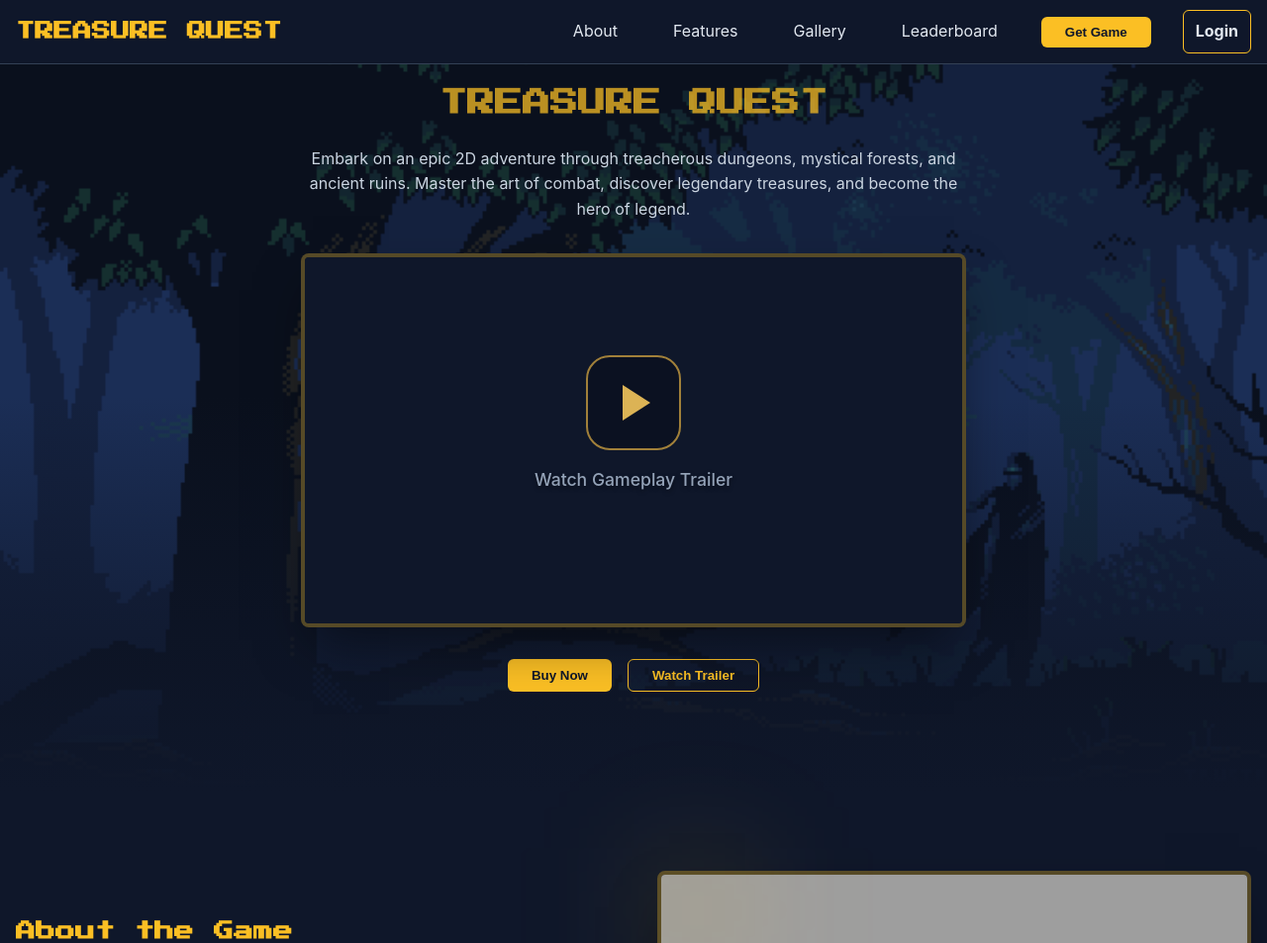
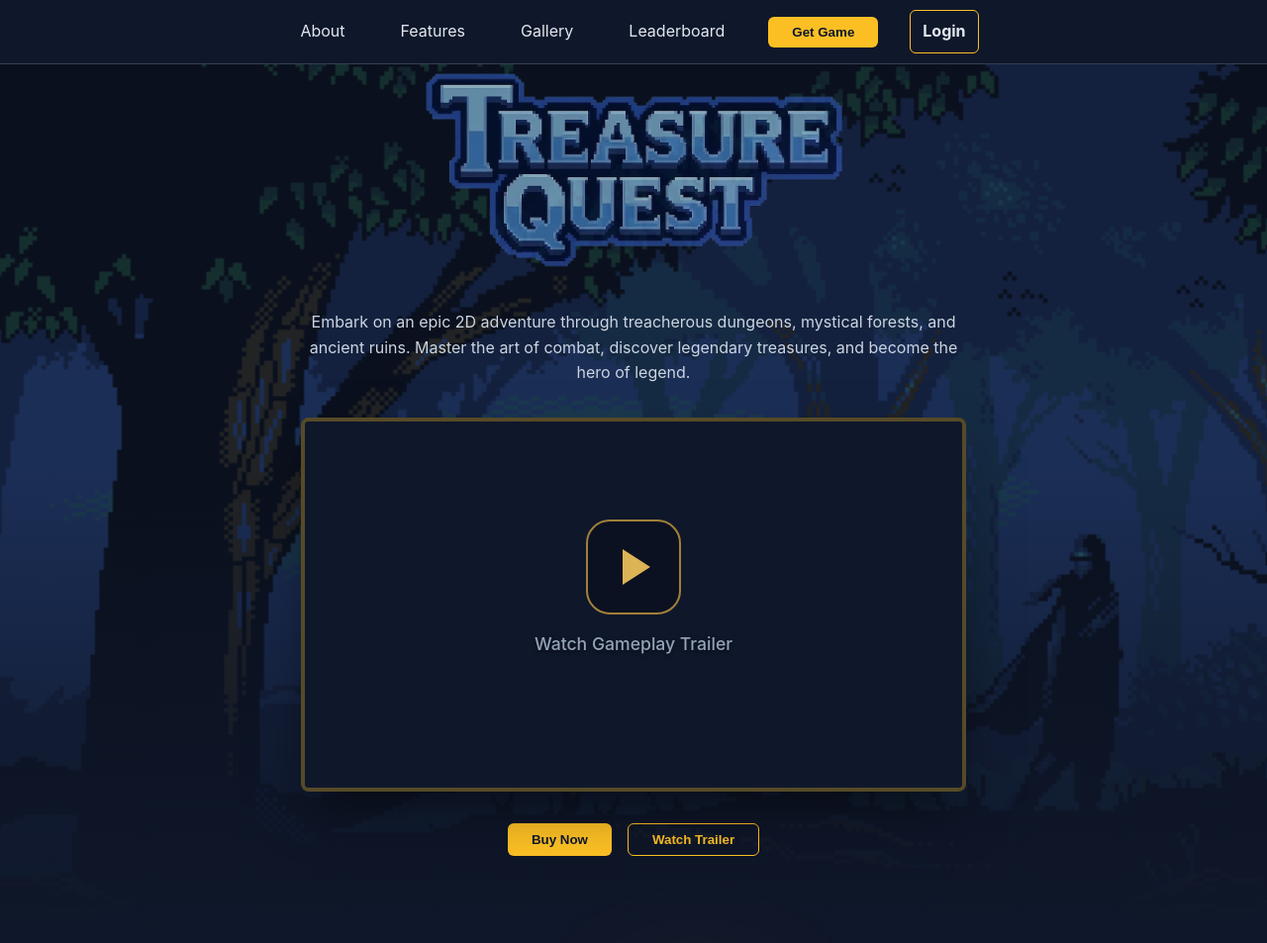
Before and after one commit to gczyb/mesterremek, a PHP site: page /geczygod/ in a window 1280 px wide. Shown: the top 953 px of the page at 99% size. Run offline with PHP 8.4, Linux system fonts and the light colour scheme; grey boxes are pictures that could not be loaded.

Commit message:
design elements added

```diff
--- a/index.php
+++ b/index.php
@@ -52,23 +52,13 @@ $isHomePage = ($currentPage === 'index.php' || $currentPage === '');
             margin: 0 auto;
             padding: 0 1rem;
             display: flex;
-            align-items: center; /* Perfectly centers items vertically */
-            justify-content: space-between; /* Pushes logo left, menus right */
+            align-items: center;
+            justify-content: center; /* Perfectly centers the nav links */
             height: 64px;
+            position: relative; /* Allows absolute positioning for the mobile button */
         }
 
-        .logo {
-            display: flex;
-            align-items: center;
-            height: 100%;
-        }
-
-        .logo h2 {
-            font-size: 1.2rem;
-            margin: 0; /* Removes default margins to ensure perfect vertical centering */
-            white-space: nowrap;
-        }
-
+        /* Nav links styling */
         .nav-links {
             display: none;
             gap: 2rem;
@@ -189,6 +179,8 @@ $isHomePage = ($currentPage === 'index.php' || $currentPage === '');
             border: none;
             color: #e2e8f0;
             cursor: pointer;
+            position: absolute; /* Keeps it strictly on the right side */
+            right: 1rem;
         }
 
         .mobile-menu {
@@ -257,11 +249,16 @@ $isHomePage = ($currentPage === 'index.php' || $currentPage === '');
             z-index: 10;
         }
 
-        .hero h1 {
-            color: #fbbf24;
-            font-size: 28px;
+        /* Image logo styling */
+        .hero-logo {
+            max-width: 450px; /* Desktop size */
+            width: 100%;
+            height: auto;
             margin-bottom: 1.5rem;
             animation: pulse 2s infinite;
+            display: inline-block;
+            mix-blend-mode: screen; /* Blends the black background of the JPG out */
+            transition: max-width 0.3s ease; /* Smooth scaling */
         }
 
         @keyframes pulse {
@@ -546,14 +543,13 @@ $isHomePage = ($currentPage === 'index.php' || $currentPage === '');
 
         /* --- Mobile Responsive Overrides --- */
         @media (max-width: 768px) {
-            /* Hide the hero title above the video on mobile */
-            .hero h1 {
-                display: none;
+            /* Responsively scale the logo down on smaller screens */
+            .hero-logo {
+                max-width: 280px;
+                margin-bottom: 1rem;
             }
-
-            /* Ensure the hero section adjusts padding if the title is missing */
             .hero-content {
-                padding-top: 2rem;
+                padding-top: 1rem;
             }
         }
     </style>
@@ -561,9 +557,6 @@ $isHomePage = ($currentPage === 'index.php' || $currentPage === '');
 <body>
     <nav class="nav">
         <div class="nav-container">
-            <div class="logo">
-                <h2>TREASURE QUEST</h2>
-            </div>
 
             <div class="nav-links">
                 <?php if (!$isHomePage): ?>
@@ -639,7 +632,11 @@ $isHomePage = ($currentPage === 'index.php' || $currentPage === '');
         <img src="img/bckg.gif" alt="Background" class="hero-bg">
         <div class="hero-overlay"></div>
         <div class="hero-content">
-            <h1>TREASURE QUEST</h1>
+
+            <a href="index.php">
+                <img src="img/logo.png" alt="Treasure Quest Logo" class="hero-logo">
+            </a>
+
             <p>Embark on an epic 2D adventure through treacherous dungeons, mystical forests, and ancient ruins. Master the art of combat, discover legendary treasures, and become the hero of legend.</p>
 
             <div class="video-backdrop" id="videoBackdrop" onclick="minimizeVideo()"></div>
```
Also changed, not shown: img/logo.png (added).
